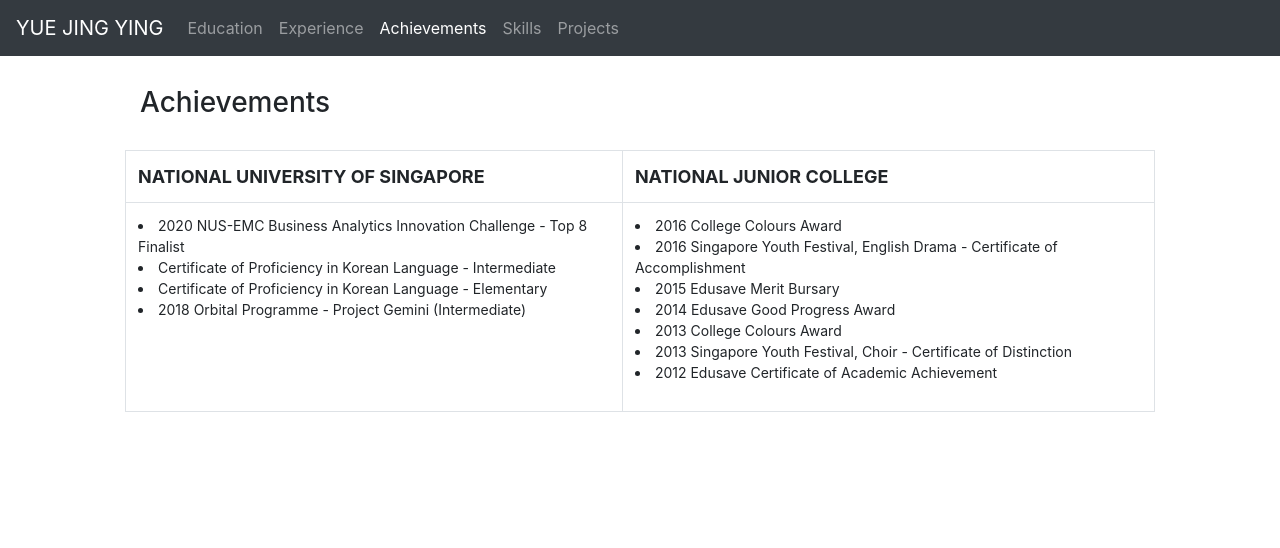
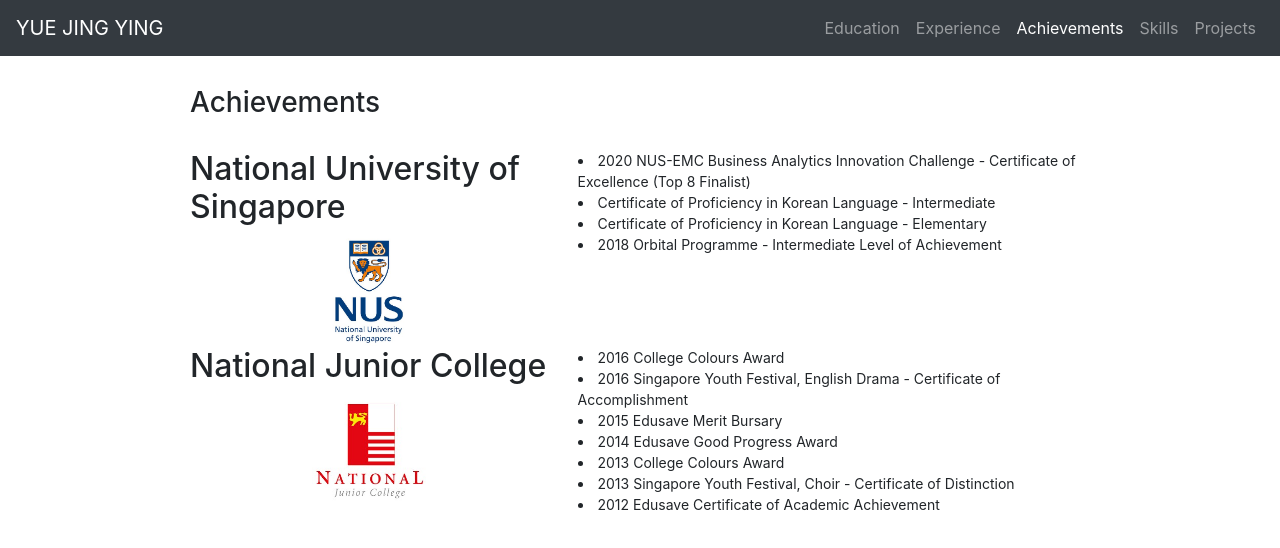
Before and after one commit to jingyingyue/jingyingyue.github.io, a plain HTML site: page achievements.html in a window 1280 px wide. Drawn offline with nearby package versions, Linux system fonts and the light colour scheme.

Commit message:
Update achievements.html

```diff
--- a/achievements.html
+++ b/achievements.html
@@ -19,7 +19,7 @@
 			</button>
 
 			<div class="collapse navbar-collapse" id="navbarSupportedContent">
-				<ul class="navbar-nav mr-auto">
+				<ul class="navbar-nav ml-auto">
 					<li class="nav-item">
 						<a class="nav-link" href="education.html">Education</a>
 					</li>
@@ -40,24 +40,29 @@
 		</nav>
 
 		<!-- main page -->
+		<div class="content">
 			<div class="achievements">
 				<h1 class="header">Achievements</h1>
 				<div class="row">
-				<table class="table table-bordered w-auto">
-					<tr>
-						<th>National University of Singapore</th>
-						<th>National Junior College</th>
-					</tr>
-					<tr>
-						<td>
+					<div class="col-5">
+						<h2>National University of Singapore</h2>
+						<img class="logo" src="assets/imgs/nus.jpg" width=30%>
+					</div>
+					<div class="col-7">
 						<ul>
-								<li>2020 NUS-EMC Business Analytics Innovation Challenge - Top 8 Finalist</li>
+							<li>2020 NUS-EMC Business Analytics Innovation Challenge - Certificate of Excellence (Top 8 Finalist)</li>
 							<li>Certificate of Proficiency in Korean Language - Intermediate</li>
 							<li>Certificate of Proficiency in Korean Language - Elementary</li>
-								<li>2018 Orbital Programme - Project Gemini (Intermediate)</li>
+							<li>2018 Orbital Programme - Intermediate Level of Achievement</li>
 						</ul>
-						</td>
-						<td>
+					</div>
+				</div>
+				<div class="row">
+					<div class="col-5">
+						<h2>National Junior College</h2>
+						<img class="logo" src="assets/imgs/njc.jpg" width=32%>
+					</div>
+					<div class="col-7">
 						<ul>
 							<li>2016 College Colours Award</li>
 							<li>2016 Singapore Youth Festival, English Drama - Certificate of Accomplishment</li>
@@ -67,9 +72,8 @@
 							<li>2013 Singapore Youth Festival, Choir - Certificate of Distinction</li>
 							<li>2012 Edusave Certificate of Academic Achievement</li>
 						</ul>
-						</td>
-					</tr>
-				</table>
+					</div>
+				</div>
 			</div>
 		</div>
     </body>
```
Lines whose indentation alone changed are shown as unchanged.
